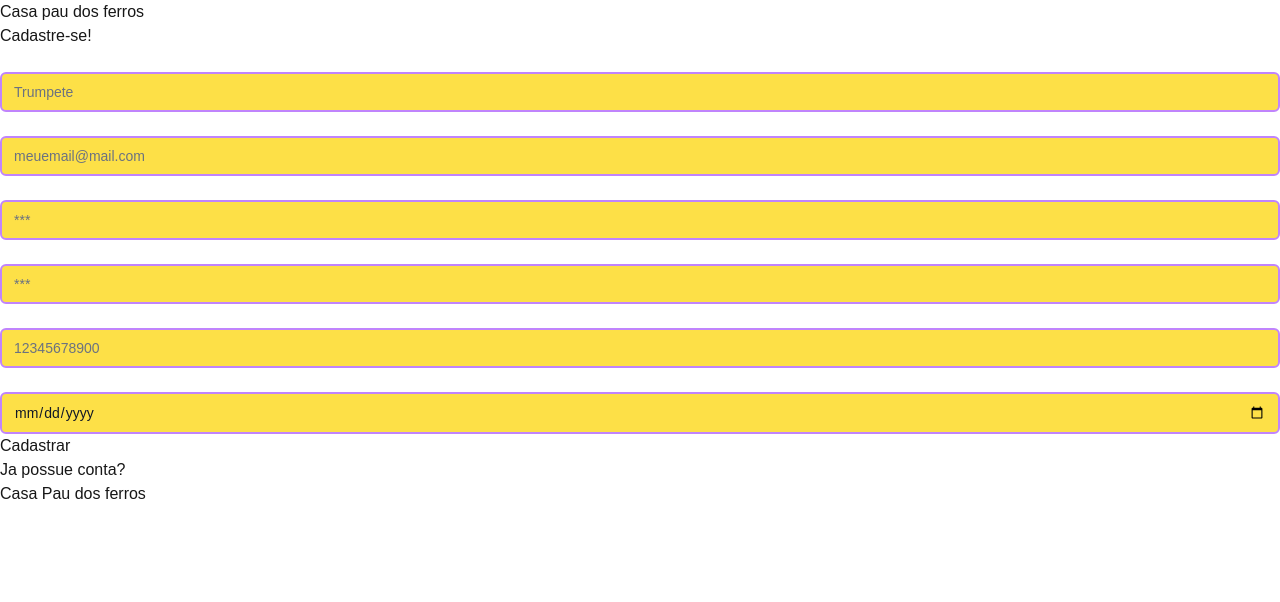
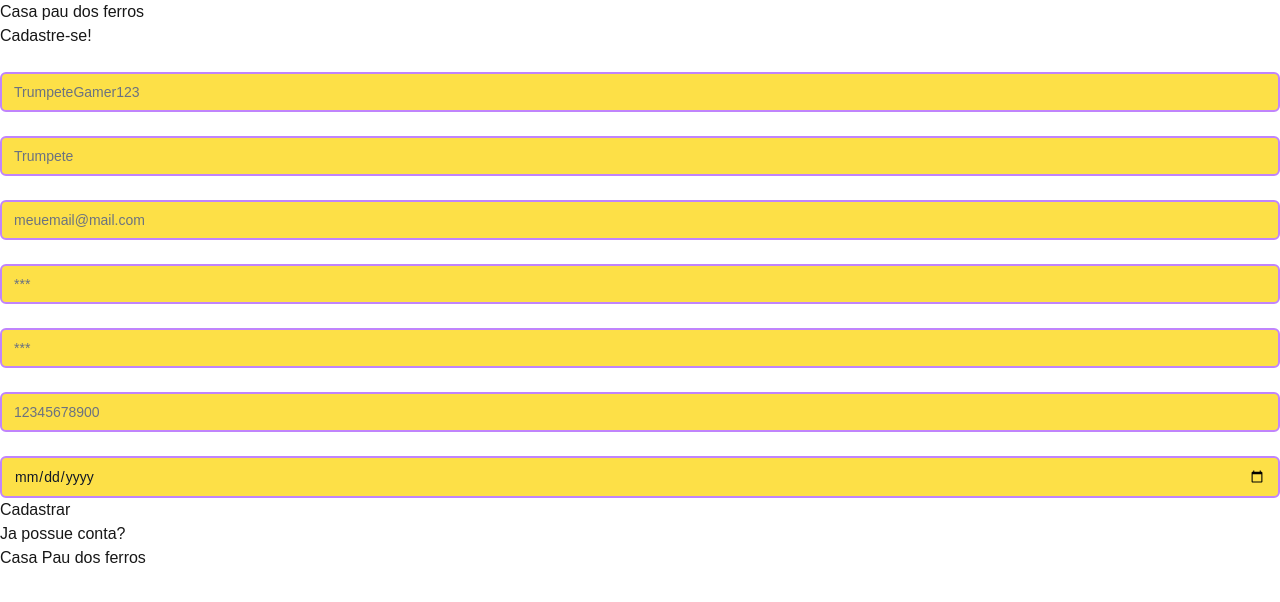
Before and after one commit to MrPanda05/Casa-Pau-Dos-Ferros-frontend, a Next.js app in the folder frontend/: page /auth/register in a window 1280 px wide. Shown: the top 602 px of the page. Built offline with nearby package versions, Linux system fonts and the light colour scheme.

Commit message:
added username
fixed coockies not getting deleted

```diff
--- a/frontend/src/components/LoginRelated/RegisterForm.tsx
+++ b/frontend/src/components/LoginRelated/RegisterForm.tsx
@@ -34,6 +34,22 @@ export default function RegisterForm({onLoginChange: changeLogin} : ISwitch){
                 </h1>
                 <div className="mt-10 sm:mx-auto sm:w-full sm:max-w-sm">
                     <form method="POST" className="space-y-6" onSubmit={handleSubmit}>
+                    <div>
+                            <label htmlFor="username" className="formLabelText">
+                                Nome de Usuario
+                            </label>
+                            <div className="mt-2">
+                                <input
+                                id="username"
+                                name="username"
+                                type="text"
+                                required
+                                autoComplete="none"
+                                placeholder="TrumpeteGamer123"
+                                className="formInput"
+                                />
+                            </div>
+                        </div>
                         <div>
                             <label htmlFor="name" className="formLabelText">
                                 Nome
--- a/frontend/src/components/LoginRelated/authCommons.ts
+++ b/frontend/src/components/LoginRelated/authCommons.ts
@@ -44,6 +44,7 @@ async function RegiterUser(e: React.FormEvent<HTMLFormElement>) {
     e.preventDefault()
     const formData = new FormData(e.currentTarget)
     //Change to get every data later
+    let username = formData.get('username') as string;
     const name = formData.get('name') as string;
     const email = formData.get('email') as string
     const password = formData.get('password') as string
@@ -57,18 +58,11 @@ async function RegiterUser(e: React.FormEvent<HTMLFormElement>) {
         return { data: "SENHA INVALIDA", status: 422};
     }
 
-    const username = name.replace(/[\n\r\s\t]+/g, '')
-
-    console.log(name)
-    console.log(email)
-    console.log(password)
-    console.log(cpf)
-    console.log(date)
-
+    username = username.replace(/[\n\r\s\t]+/g, '')
     try {
 
         const response = await axios.post('http://127.0.0.1:8000/api/register/', {
-            username: `${username}${email}`,
+            username: username,
             email: email,
             password: password,
             cpf: cpf,
--- a/frontend/src/components/common/CoockiesManegers.tsx
+++ b/frontend/src/components/common/CoockiesManegers.tsx
@@ -14,7 +14,7 @@ export async function CoockieGet(coockieName: string,){
 
 export async function CoockieDeleter(coockieName: string,){
     const cookieStore = await cookies()
-    return cookieStore.delete(coockieName);
+    cookieStore.delete(coockieName);
 }
 
 
```
Also changed, not shown: frontend/src/components/adminRelated/StaffFormComplete.tsx (+16 -0 lines), frontend/src/components/adminRelated/adminCommons.ts (+4 -3 lines).
